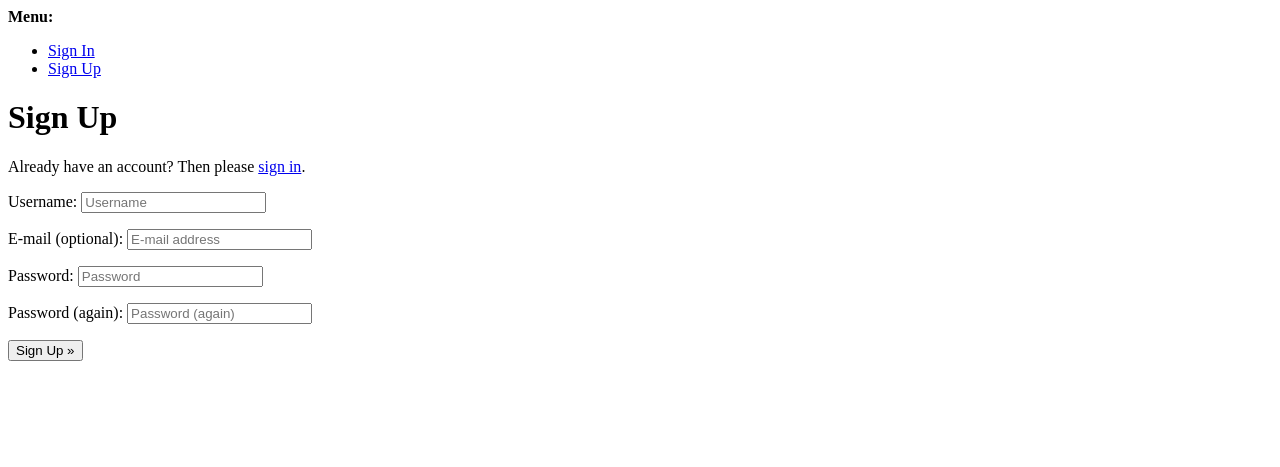
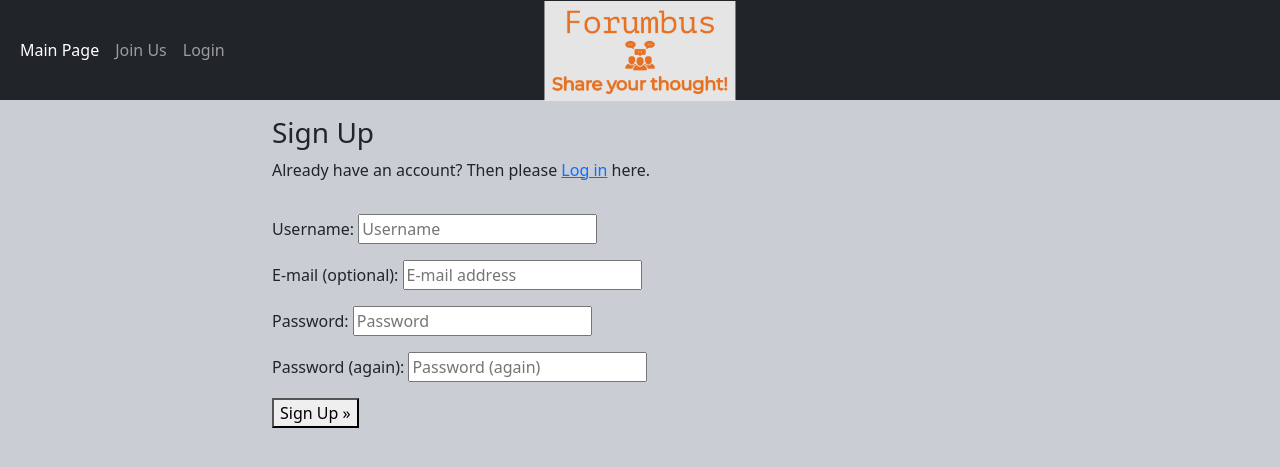
Before and after one commit to Cezary-Nakielski/Project-Four-Forumbus, a Django app: page /accounts/signup/ in a window 1280 px wide. Shown: the top 467 px of the page. Run offline with Django 3.2, Linux system fonts and the light colour scheme; some web fonts are replaced.

Commit message:
DEV and STYLE: Update and style signup page

```diff
--- a/templates/account/signup.html
+++ b/templates/account/signup.html
@@ -1,14 +1,21 @@
-{% extends "account/base.html" %}
+{% extends "base.html" %}
 
 {% load i18n %}
 
 {% block head_title %}{% trans "Signup" %}{% endblock %}
 
 {% block content %}
-<h1>{% trans "Sign Up" %}</h1>
+<div class="container">
+  <div class="row">
+    <div class="col-md-8 mt-3 offset-md-2">
+      <h3>{% trans "Sign Up" %}</h3>
 
-<p>{% blocktrans %}Already have an account? Then please <a href="{{ login_url }}">sign in</a>.{% endblocktrans %}</p>
-
+      <p>{% blocktrans %}Already have an account? Then please <a class="link" href="{{ login_url }}">Log in</a>
+        here.{% endblocktrans %}</p>
+    </div>
+  </div>
+  <div class="row">
+    <div class="col-md-8 mt-3 offset-md-2">
       <form class="signup" id="signup_form" method="post" action="{% url 'account_signup' %}">
         {% csrf_token %}
         {{ form.as_p }}
@@ -17,5 +24,9 @@
         {% endif %}
         <button type="submit">{% trans "Sign Up" %} &raquo;</button>
       </form>
+    </div>
+  </div>
+</div>
+
 
 {% endblock %}
```
Lines whose indentation alone changed are shown as unchanged.
